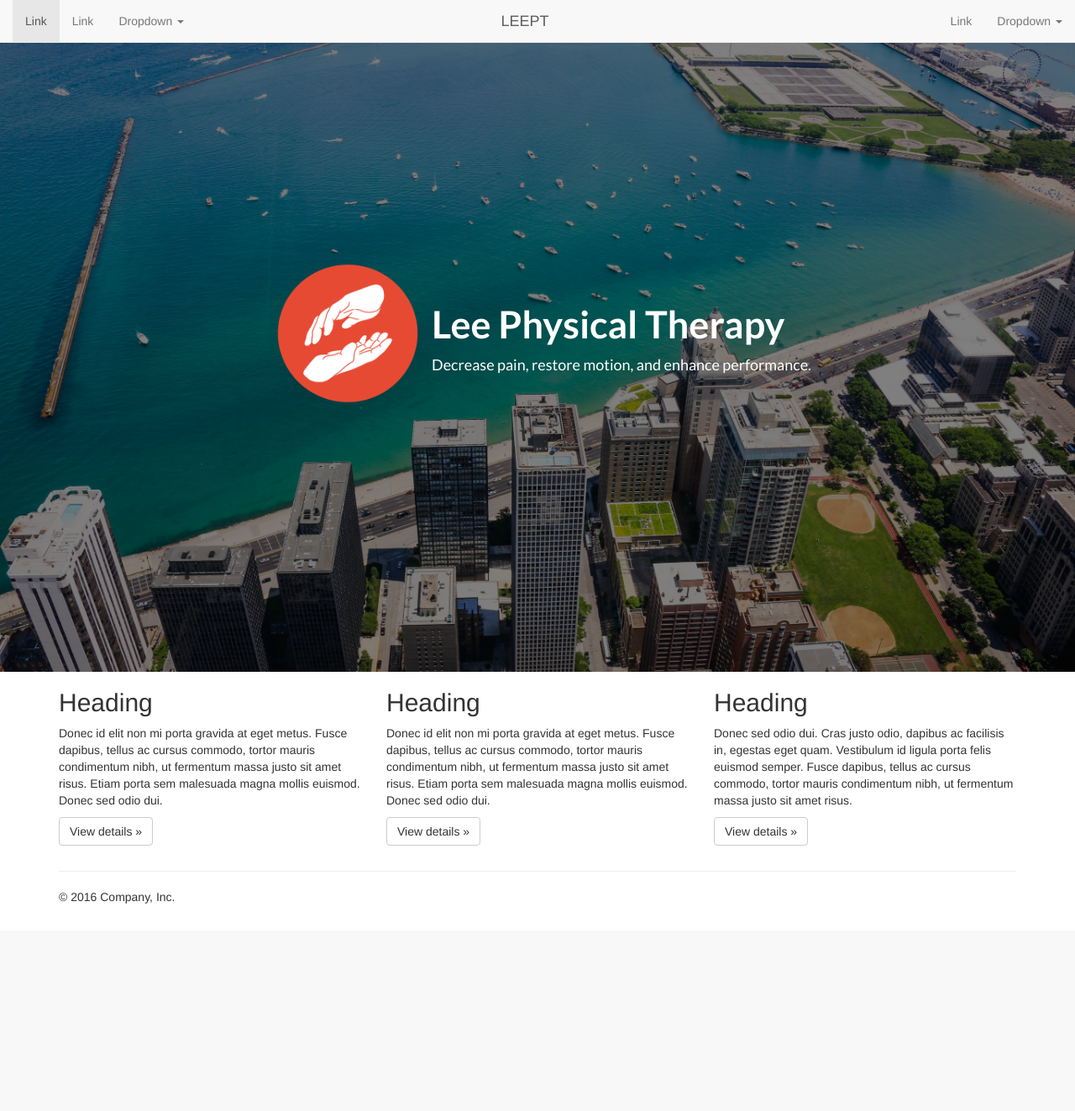
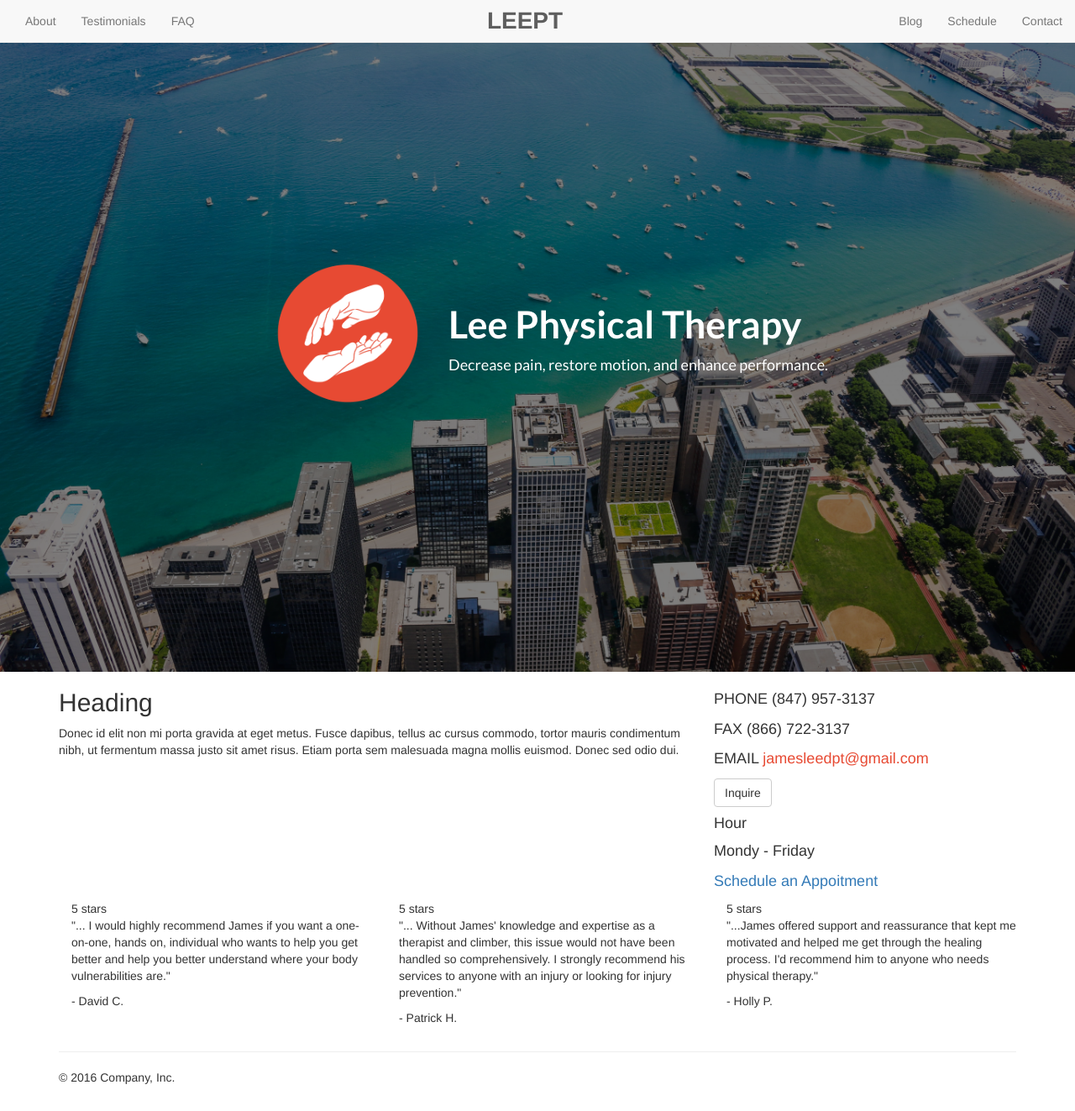
Before and after one commit to thatnewwen/leept, a PHP site: page / in a window 1280 px wide. Shown: the whole page at 84% size. Before the commit the page ends 1076 px from the top, so only its background shows below. Run offline with PHP 8.4, Linux system fonts and the light colour scheme.

Commit message:
added revies and contact text

```diff
--- a/index.html
+++ b/index.html
@@ -50,33 +50,15 @@
         <!-- Collect the nav links, forms, and other content for toggling -->
         <div class="collapse navbar-collapse" id="bs-example-navbar-collapse-1">
           <ul class="nav navbar-nav">
-            <li class="active"><a href="#">Link <span class="sr-only">(current)</span></a></li>
-            <li><a href="#">Link</a></li>
-            <li class="dropdown">
-              <a href="#" class="dropdown-toggle" data-toggle="dropdown" role="button" aria-haspopup="true" aria-expanded="false">Dropdown <span class="caret"></span></a>
-              <ul class="dropdown-menu">
-                <li><a href="#">Action</a></li>
-                <li><a href="#">Another action</a></li>
-                <li><a href="#">Something else here</a></li>
-                <li role="separator" class="divider"></li>
-                <li><a href="#">Separated link</a></li>
-                <li role="separator" class="divider"></li>
-                <li><a href="#">One more separated link</a></li>
-              </ul>
-            </li>
+            <li><a href="#">About</a></li>
+            <li><a href="#">Testimonials</a></li>
+            <li><a href="#">FAQ</a></li>
           </ul>
           <ul class="nav navbar-nav navbar-right">
-            <li><a href="#">Link</a></li>
-            <li class="dropdown">
-              <a href="#" class="dropdown-toggle" data-toggle="dropdown" role="button" aria-haspopup="true" aria-expanded="false">Dropdown <span class="caret"></span></a>
-              <ul class="dropdown-menu">
-                <li><a href="#">Action</a></li>
-                <li><a href="#">Another action</a></li>
-                <li><a href="#">Something else here</a></li>
-                <li role="separator" class="divider"></li>
-                <li><a href="#">Separated link</a></li>
-              </ul>
-            </li>
+            <li><a href="#">Blog</a></li>
+            <li><a href="#">Schedule</a></li>
+            <li><a href="#">Contact</a></li>
+
           </ul>
         </div><!-- /.navbar-collapse -->
       </div><!-- /.container-fluid -->
@@ -93,23 +75,64 @@
       </div>
     </div>
 
-    <div class="container">
+    <div class="container intro">
       <!-- Example row of columns -->
       <div class="row">
-        <div class="col-md-4">
+        <div class="col-md-8">
           <h2>Heading</h2>
           <p>Donec id elit non mi porta gravida at eget metus. Fusce dapibus, tellus ac cursus commodo, tortor mauris condimentum nibh, ut fermentum massa justo sit amet risus. Etiam porta sem malesuada magna mollis euismod. Donec sed odio dui. </p>
-          <p><a class="btn btn-default" href="#" role="button">View details &raquo;</a></p>
         </div>
-        <div class="col-md-4">
-          <h2>Heading</h2>
-          <p>Donec id elit non mi porta gravida at eget metus. Fusce dapibus, tellus ac cursus commodo, tortor mauris condimentum nibh, ut fermentum massa justo sit amet risus. Etiam porta sem malesuada magna mollis euismod. Donec sed odio dui. </p>
-          <p><a class="btn btn-default" href="#" role="button">View details &raquo;</a></p>
-       </div>
-        <div class="col-md-4">
-          <h2>Heading</h2>
-          <p>Donec sed odio dui. Cras justo odio, dapibus ac facilisis in, egestas eget quam. Vestibulum id ligula porta felis euismod semper. Fusce dapibus, tellus ac cursus commodo, tortor mauris condimentum nibh, ut fermentum massa justo sit amet risus.</p>
-          <p><a class="btn btn-default" href="#" role="button">View details &raquo;</a></p>
+        <div class="col-md-4 side-contact">
+          <p>PHONE (847) 957-3137</p>
+          <p>FAX (866) 722-3137</p>
+          <p>EMAIL <a style="color:#E74A33" href="mailto:jamesleedpt@gmail.com">&#106;&#97;&#109;&#101;&#115;&#108;&#101;&#101;&#100;&#112;&#116;&#64;&#103;&#109;&#97;&#105;&#108;&#46;&#99;&#111;&#109;</a></p>
+          <p><a class="btn btn-default" href="#" role="button">Inquire</a></p>
+
+          <h4>Hour</h4>
+          <p>
+            Mondy - Friday
+          </p>
+          <p>
+            <a href="https://leedpt.setmore.com/">Schedule an Appoitment</a>
+          </p>
+        </div>
+      </div>
+
+      <div class="container review">
+        <div class="row">
+          <div class="col-md-4">
+            <div>
+              5 stars
+            </div>
+            <p>
+              "... I would highly recommend James if you want a one-on-one, hands on, individual who wants to help you get better and help you better understand where your body vulnerabilities are."
+            </p>
+            <p>
+              - David C.
+            </p>
+          </div>
+          <div class="col-md-4">
+            <div>
+              5 stars
+            </div>
+            <p>
+              "... Without James' knowledge and expertise as a therapist and climber, this issue would not have been handled so comprehensively.  I strongly recommend his services to anyone with an injury or looking for injury prevention."
+            </p>
+            <p>
+              - Patrick H.
+            </p>
+          </div>
+          <div class="col-md-4">
+            <div>
+              5 stars
+            </div>
+            <p>
+              "...James offered support and reassurance that kept me motivated and helped me get through the healing process. I'd recommend him to anyone who needs physical therapy."
+            </p>
+            <p>
+              - Holly P.
+            </p>
+          </div>
         </div>
       </div>
 
--- a/style.css
+++ b/style.css
@@ -11,17 +11,24 @@ nav{
 	margin-bottom: 0px;
 }
 
+.navbar>li{
+  margin: 0 10px;
+}
+
 .navbar .container-fluid{
 	position: relative;
 }
 
-.navbar-brand {
+.navbar .navbar-brand {
     position: absolute;
     width: 100%;
     left: 0;
     top: 0;
     text-align: center;
     margin: auto;
+    font-size: 28px;
+    font-weight: 700;
+    color: #e74a33;
 }
 
 .header {
@@ -52,6 +59,7 @@ h1{
 .header-logo {
 	width: 200px;
 	height: 200px;
+  margin: 0 20px;
 }
 
 .header-text {
@@ -76,3 +84,9 @@ h1{
 .header-sentence{
 	font-size: 18px;
 }
+
+
+.side-contact{
+  margin-top: 20px;
+  font-size: 18px;
+}
```
